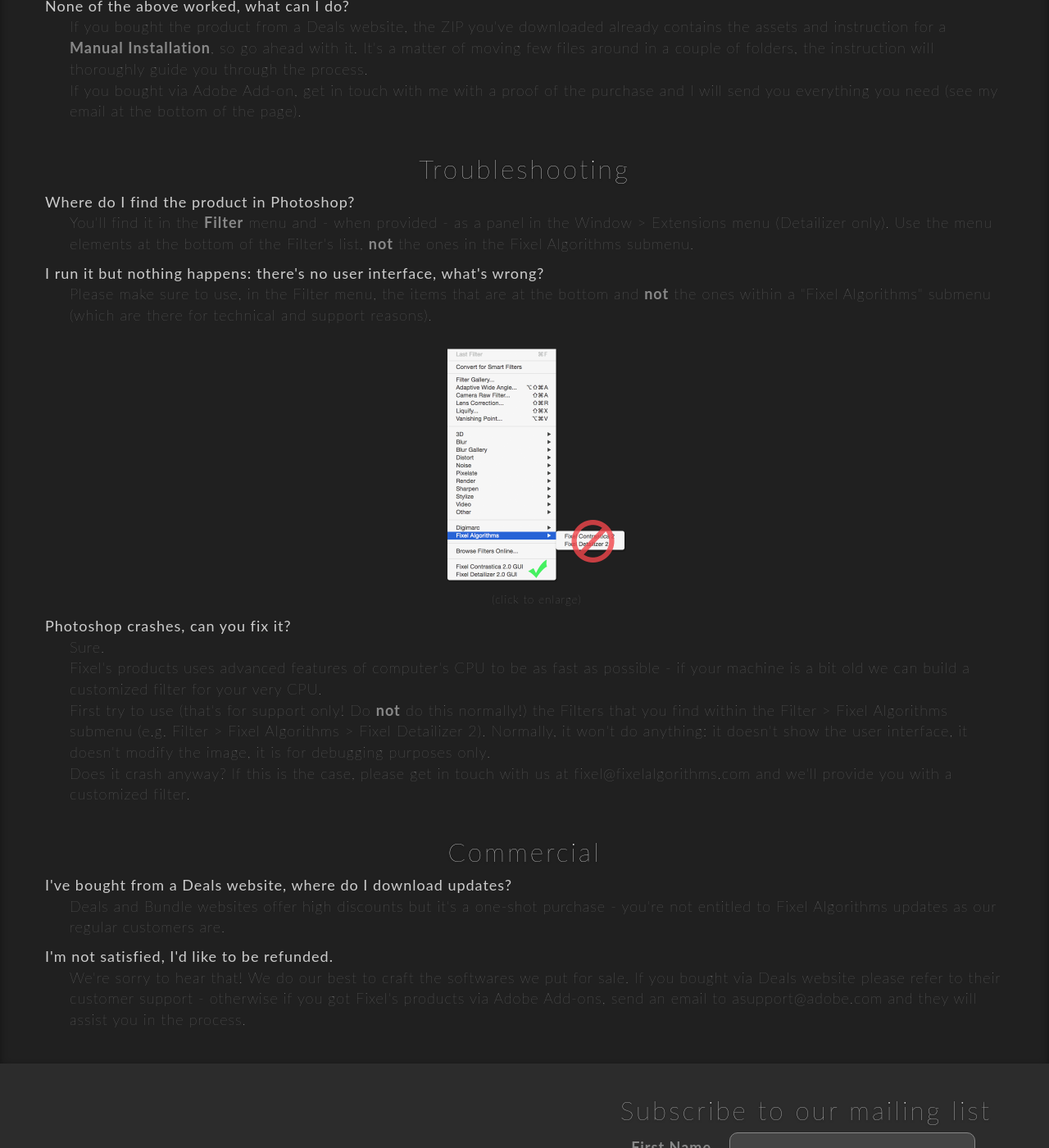
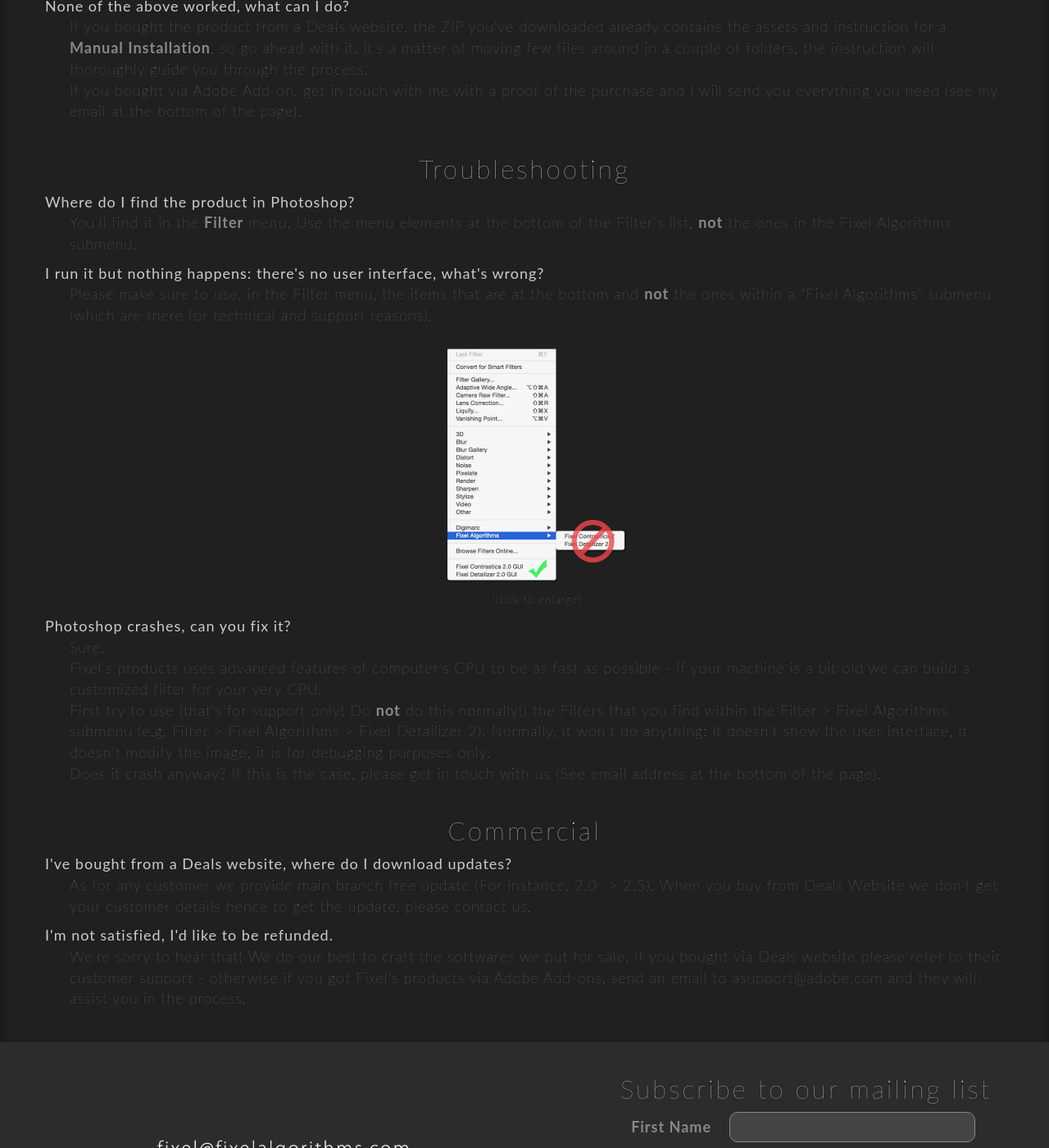
Before and after one commit to FixelAlgorithmsTeam/fixel, a Jekyll site: the page built from support/fixel-algorithms-support.html, in a window 1280 px wide and 1400 px high, scrolled down 1361 px. Shown: the whole window at 82% size. Built offline with Jekyll 4.4.1, drawn with Linux system fonts in a browser that asks for light colours; nearby versions of some CDN libraries; comment, search, counter and statistics services are not loaded.

Commit message:
Support Page
New
	- 	Edited some data.
Removed
	- 	B.
To Do
	- 	Create "About Us" section (Based on Fixel Algorithms Blog Post).
	- 	Update "Buy" section (Add AE Scripts).
	- 	Update Support Section..

```diff
--- a/support/fixel-algorithms-support.html
+++ b/support/fixel-algorithms-support.html
@@ -68,7 +68,7 @@
 					<dl class="feature-text">
 						<div class="def">
 							<dt>Where do I find the product in Photoshop?</dt>
-							<dd>You'll find it in the <b>Filter</b> menu and - when provided - as a panel in the Window > Extensions menu (Detailizer only). Use the menu elements at the bottom of the Filter's list, <b>not</b> the ones in the Fixel Algorithms submenu.</dd>
+							<dd>You'll find it in the <b>Filter</b> menu. Use the menu elements at the bottom of the Filter's list, <b>not</b> the ones in the Fixel Algorithms submenu.</dd>
 						</div>
 						<div class="def">
 							<dt>I run it but nothing happens: there's no user interface, what's wrong?</dt>
@@ -86,7 +86,7 @@
 							<dd>Sure.<br>Fixel's products uses advanced features of computer's CPU to be as fast as possible - if your machine is a bit old we can build a customized filter for your very CPU.<br>
 							First try to use (that's for support only! Do <b>not</b> do this normally!) the Filters that you find within the Filter > Fixel Algorithms submenu (e.g. Filter > Fixel Algorithms > Fixel Detailizer 2). Normally, it won't do anything: it doesn't show the user interface, it doesn't modify the image, it is for debugging purposes only.
 							<br>
-							Does it crash anyway? If this is the case, please get in touch with us at fixel@fixelalgorithms.com and we'll provide you with a customized filter.</dd>
+							Does it crash anyway? If this is the case, please get in touch with us (See email address at the bottom of the page).</dd>
 						</div>
 					</dl>
 				</div>
@@ -95,7 +95,7 @@
 					<dl class="feature-text">
 						<div class="def">
 							<dt>I've bought from a Deals website, where do I download updates?</dt>
-							<dd>Deals and Bundle websites offer high discounts but it's a one-shot purchase - you're not entitled to Fixel Algorithms updates as our regular customers are.</dd>
+							<dd>As for any customer we provide main branch free update (For instance, 2.0 -> 2.5). When you buy from Deals Website we don't get your customer details hence to get the update, please contact us.</dd>
 						</div>
 						<div class="def">
 							<dt>I'm not satisfied, I'd like to be refunded.</dt>
--- a/support/index.html
+++ b/support/index.html
@@ -42,7 +42,11 @@
 							<dd>This is a tough one. We don't enforce it, yet we are OK with up to 3 computers</dd>
 						</div>
 						<div class="def">
-							<dt>Adobe Exchange is CC/CS6 only, I need CS5</dt>
+							<dt>What's your upgrade policy?</dt>
+							<dd>Fixel Algorithms products version numbering is as following: <MajorVersion>.<MinorVersion>.<BuildNumber>. Product owners are entitled to free minor version and build number upgrades.</dd>
+						</div>
+						<div class="def">
+							<dt>Adobe Exchange is CC / CS6 only, I need CS5</dt>
 							 <dd>Some of our products support CS5 too (Sometimes with limited UI). <a href="mailto:fixel@fixelalgorithms.com" target="_blank">Contact Us</a> for details.</dd>
 						</div>
 						<div class="def">
```
